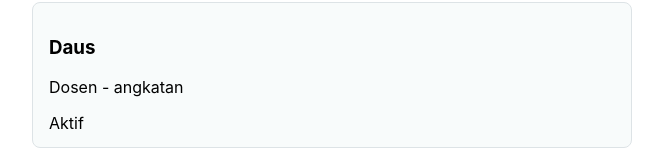
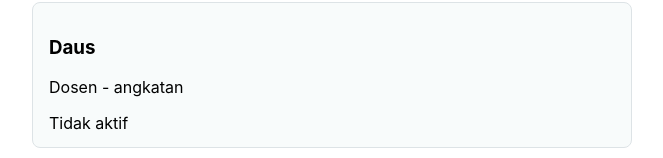
Before and after one commit to firdamus/membuat-list, a React (Vite) app: page / in a window 1280 px wide. Shown: the part 88-246 px from the top of the page, without its empty margins (308-971 px from the left). Built offline with nearby package versions, Linux system fonts and the light colour scheme.

Commit message:
fite :merubah keaktifan anggota

```diff
--- a/src/App.jsx
+++ b/src/App.jsx
@@ -2,7 +2,7 @@ import KartuProfil from "./components/KartuProfil.jsx";
 
 function App() {
   const anggota = [
-    { nama: "Daus", peran: "Dosen", angkatan: 2024, aktif: true },
+    { nama: "Daus", peran: "Dosen", angkatan: 2024, aktif: false },
     { nama: "Fatkha", peran: "Mahasiswa", angkatan: 2020, aktif: false },
     { nama: "Ardi", peran: "Asisten", angkatan: 2023, aktif: true },
     { nama: "Candra", peran: "Researcher", angkatan: 2020, aktif: false },
```
